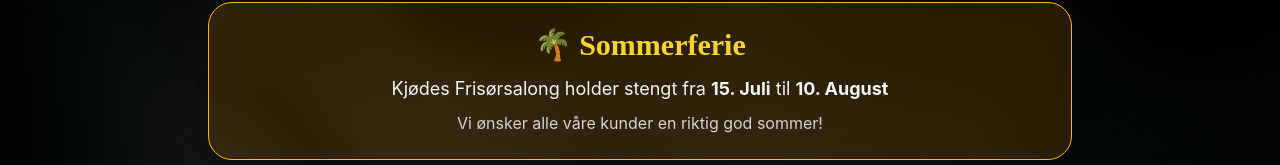
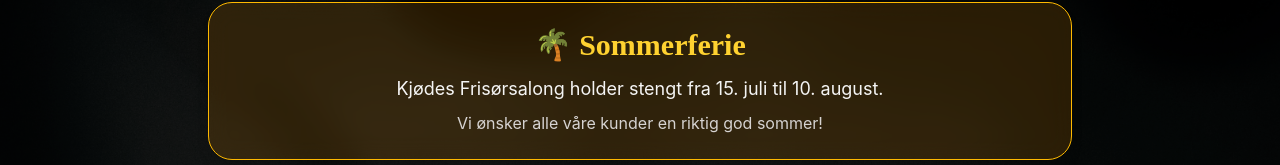
Before and after one commit to Reketino/Kjodes-Frisor, a Next.js app: page /apning in a window 1280 px wide. Shown: the part 210-375 px from the top of the page. Built offline with nearby package versions, Linux system fonts and the light colour scheme.

Commit message:
refactor: <p with active period message

```diff
--- a/src/app/apning/page.js
+++ b/src/app/apning/page.js
@@ -103,9 +103,7 @@ export default function AapningPage() {
             </h2>
 
             <p className="mt-3 text-lg text-stone-100">
-              Kjødes Frisørsalong holder stengt fra {" "}
-              <strong>15. Juli</strong> til{" "}
-              <strong>10. August</strong>
+              {activePeriod.message}
             </p>
 
             <p className="mt-2 text-stone-300">
```
